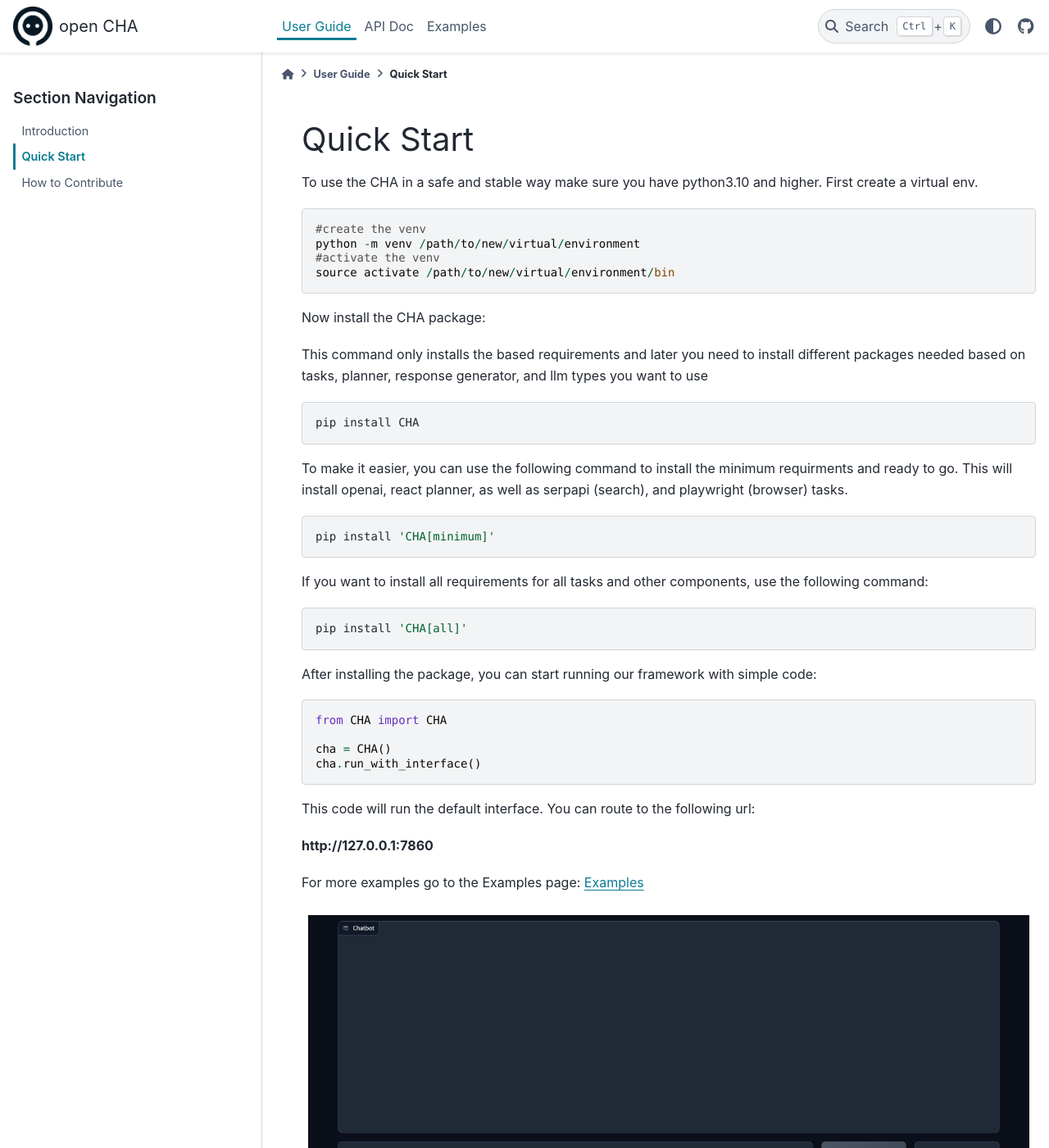
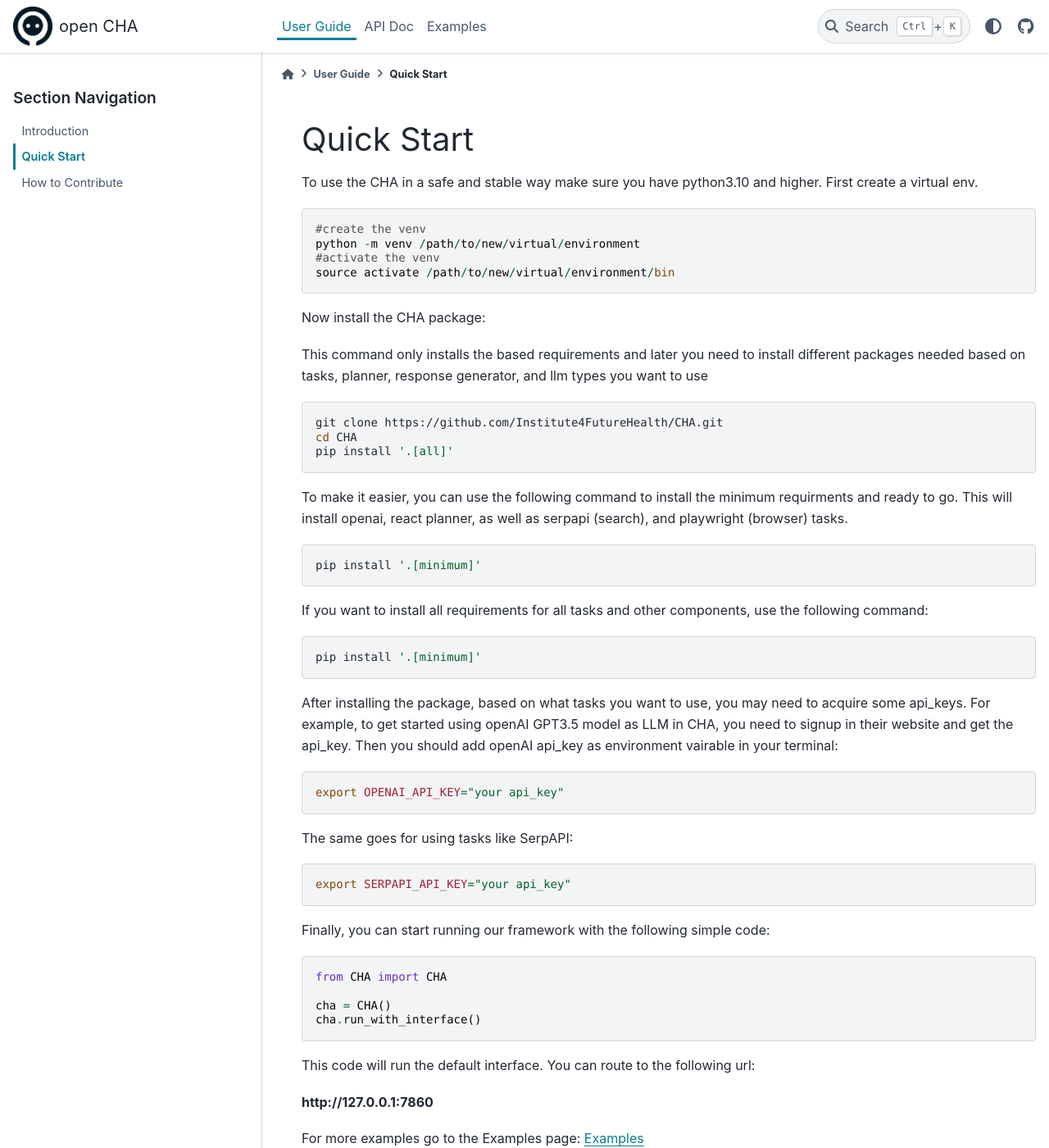
Before and after one commit to Institute4FutureHealth/CHA, a Sphinx documentation site: the page built from docs/source/user_guide/quick_start.rst, in a window 1280 px wide and 1400 px high. Shown: the whole window at 82% size. Built offline with Sphinx 7.4.7 and the PyData theme 0.15.4, drawn with Linux system fonts in a browser that asks for light colours.

Commit message:
revised documentation

```diff
--- a/docs/source/user_guide/quick_start.rst
+++ b/docs/source/user_guide/quick_start.rst
@@ -18,22 +18,37 @@ This command only installs the based requirements and later you need to install
 
 .. code-block:: bash
 
-  pip install CHA
+  git clone https://github.com/Institute4FutureHealth/CHA.git
+  cd CHA
+  pip install '.[all]'
 
 To make it easier, you can use the following command to install the minimum requirments and ready to go. This will \
 install openai, react planner, as well as serpapi (search), and playwright (browser) tasks.
 
 .. code-block:: bash
 
-  pip install 'CHA[minimum]'
+  pip install '.[minimum]'
 
 If you want to install all requirements for all tasks and other components, use the following command:
 
 .. code-block:: bash
 
-  pip install 'CHA[all]'
+  pip install '.[minimum]'
 
-After installing the package, you can start running our framework with simple code:
+After installing the package, based on what tasks you want to use, you may need to acquire some api_keys. For example, to get started using openAI GPT3.5 model as LLM in CHA, you need to signup
+in their website and get the api_key. Then you should add openAI api_key as environment vairable in your terminal:
+
+.. code-block:: bash
+
+  export OPENAI_API_KEY="your api_key"
+
+The same goes for using tasks like SerpAPI:
+
+.. code-block:: bash
+
+  export SERPAPI_API_KEY="your api_key"
+
+Finally, you can start running our framework with the following simple code:
 
 .. code-block:: python
 
```
